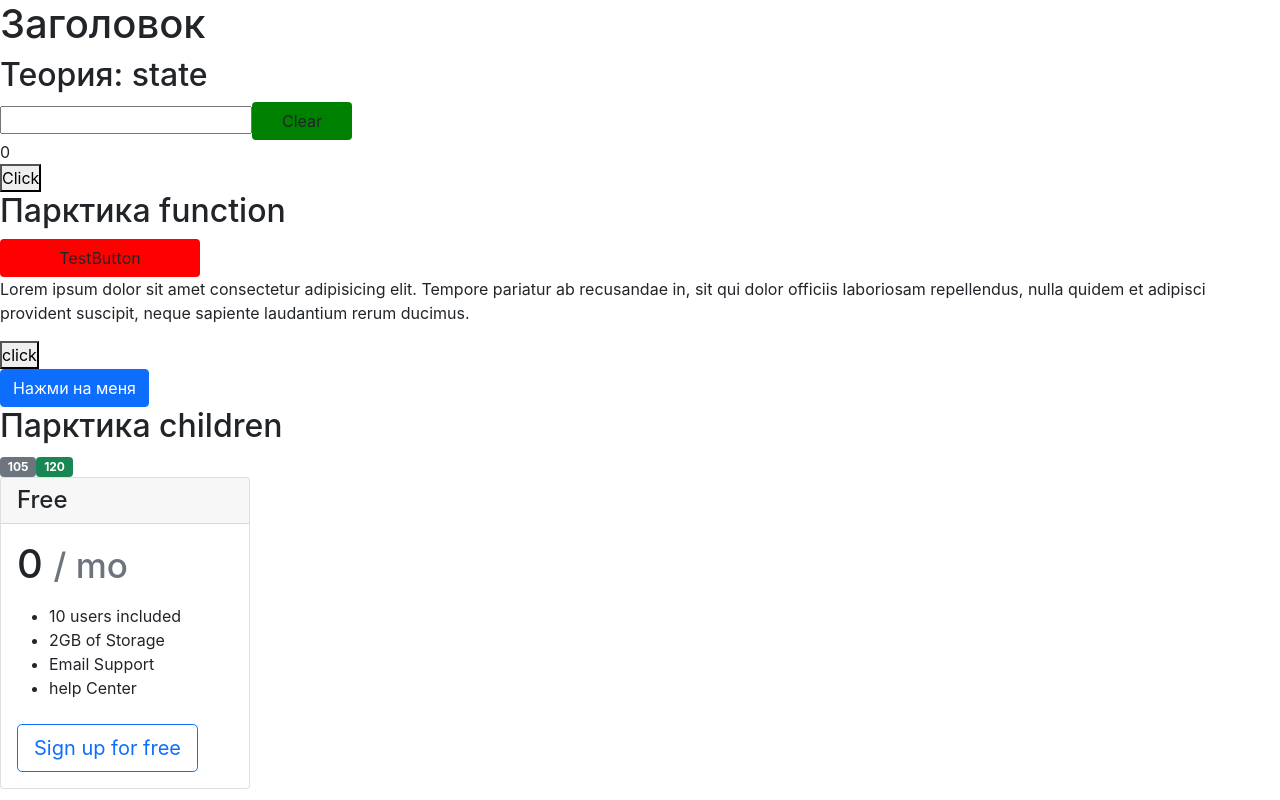
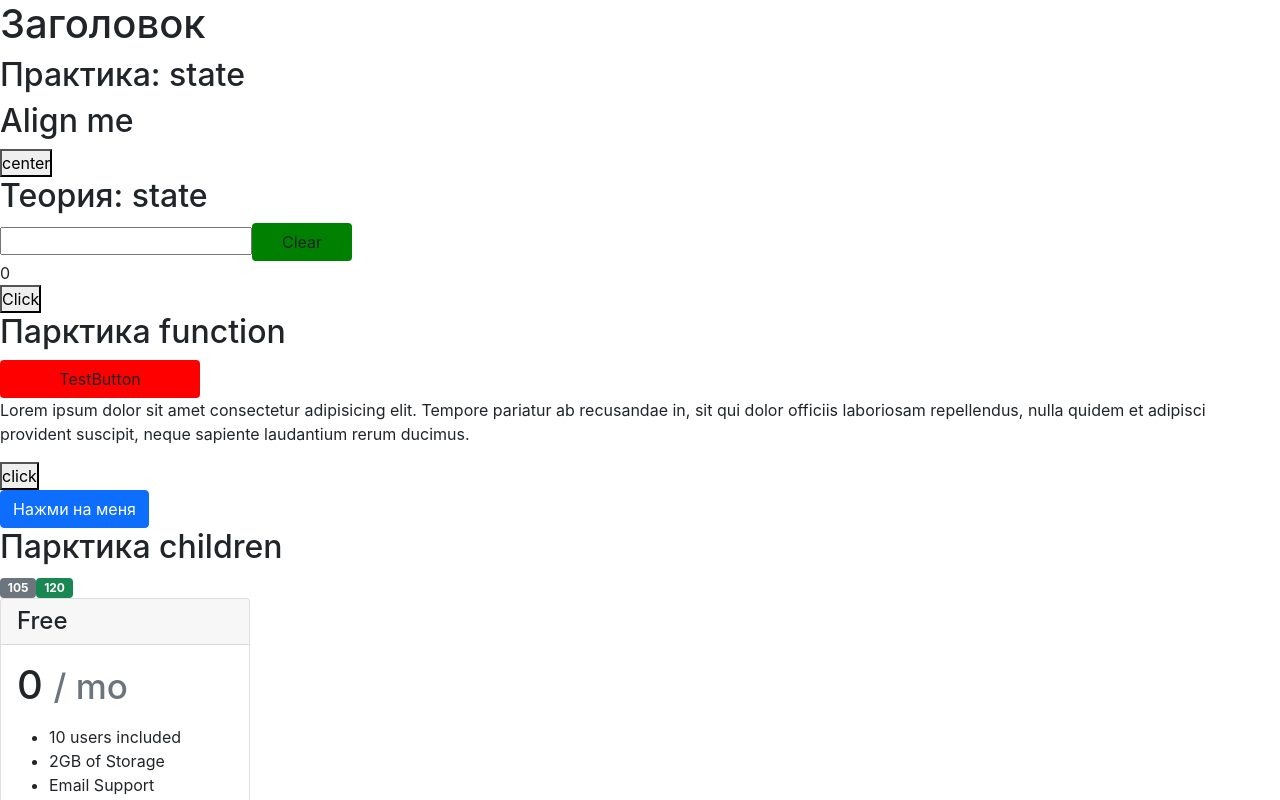
Before and after one commit to a-berezhkov/react-learn, a React (Create React App) app: page / in a window 1280 px wide. Shown: the top 800 px of the page. Built offline with nearby package versions, Linux system fonts and the light colour scheme.

Commit message:
practice: state ex. 1

```diff
--- a/src/app/App.jsx
+++ b/src/app/App.jsx
@@ -12,6 +12,7 @@ import { Demo } from "../components/Demo/Demo";
 import { Button } from "../components/Button/Button";
 import { CardState } from "../components/CardState/CardState";
 import { Form } from "../components/Form/Form";
+import { TextAlign } from "../components/TextAlign/TextAlign";
 
 const arr = ["text1","text2", "text3"]
 
@@ -35,10 +36,17 @@ const App = () => {
     console.log(user);
   }
 
+
+
   return (
     <>
       <h1>Заголовок</h1>
+      <h2> Практика: state </h2>
+
+      <TextAlign/>
+
       <h2> Теория: state </h2>
+
 
       <Form/>
 
--- /dev/null
+++ b/src/components/TextAlign/TextAlign.jsx
@@ -0,0 +1,38 @@
+import React, { useState } from 'react'
+
+export const TextAlign = () => {
+
+    const [align, setAlign] = useState("left")
+    const [nextAlign, setNextAlign] = useState("center")
+
+    const style = {
+        "text-align": align
+    }
+
+    const changeAlign = () =>{
+        switch(align){
+            case "left":
+                setAlign("center")
+                setNextAlign("right")
+                break
+            case "center":
+                setAlign("right")
+                setNextAlign("left")
+                break
+            case "right":
+                setAlign("left")
+                setNextAlign("center")
+                break
+            default:
+                setAlign("left")
+        }
+
+    }
+
+  return (
+   <div>
+     <h2 style={style}>Align me</h2>
+     <button onClick={changeAlign}>{nextAlign}</button>
+   </div>
+  )
+}
```
